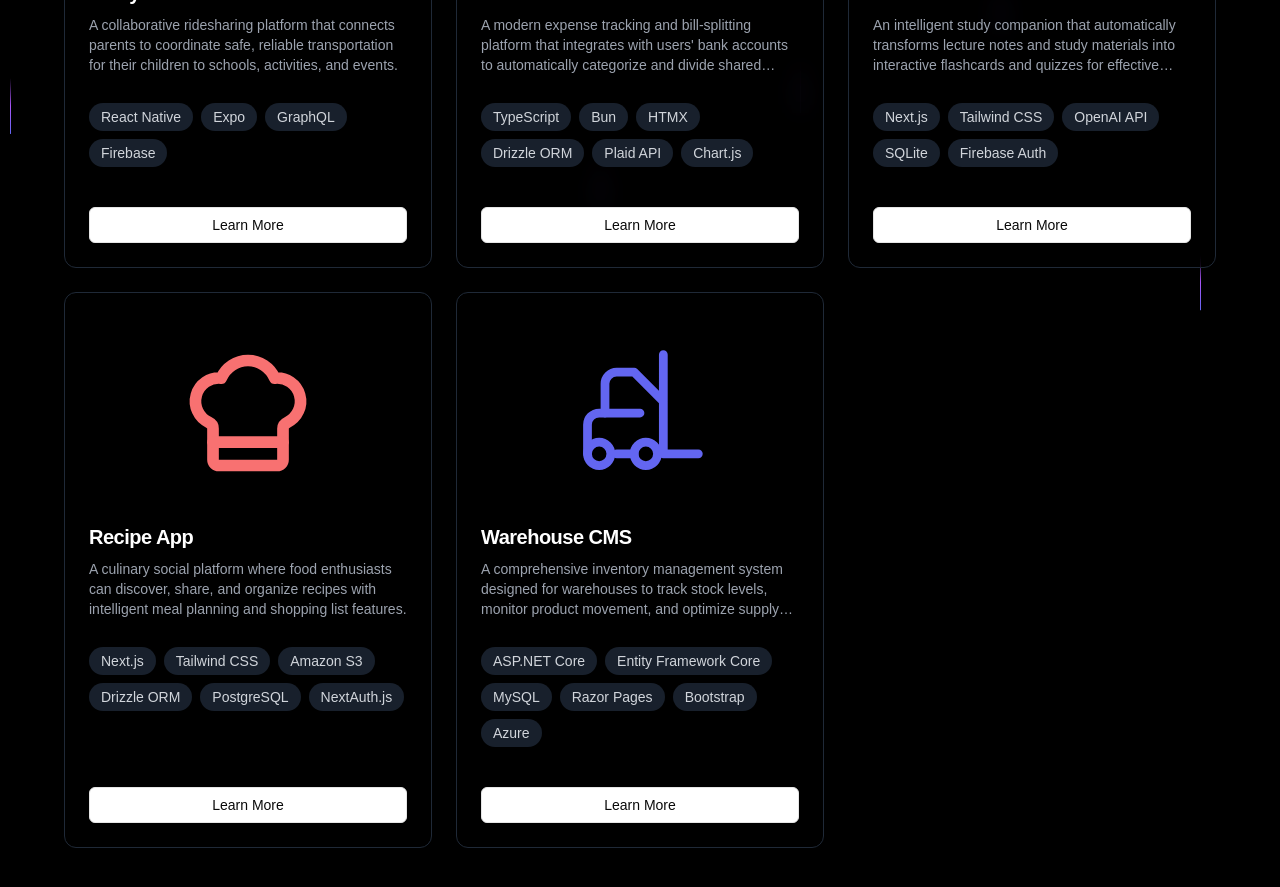
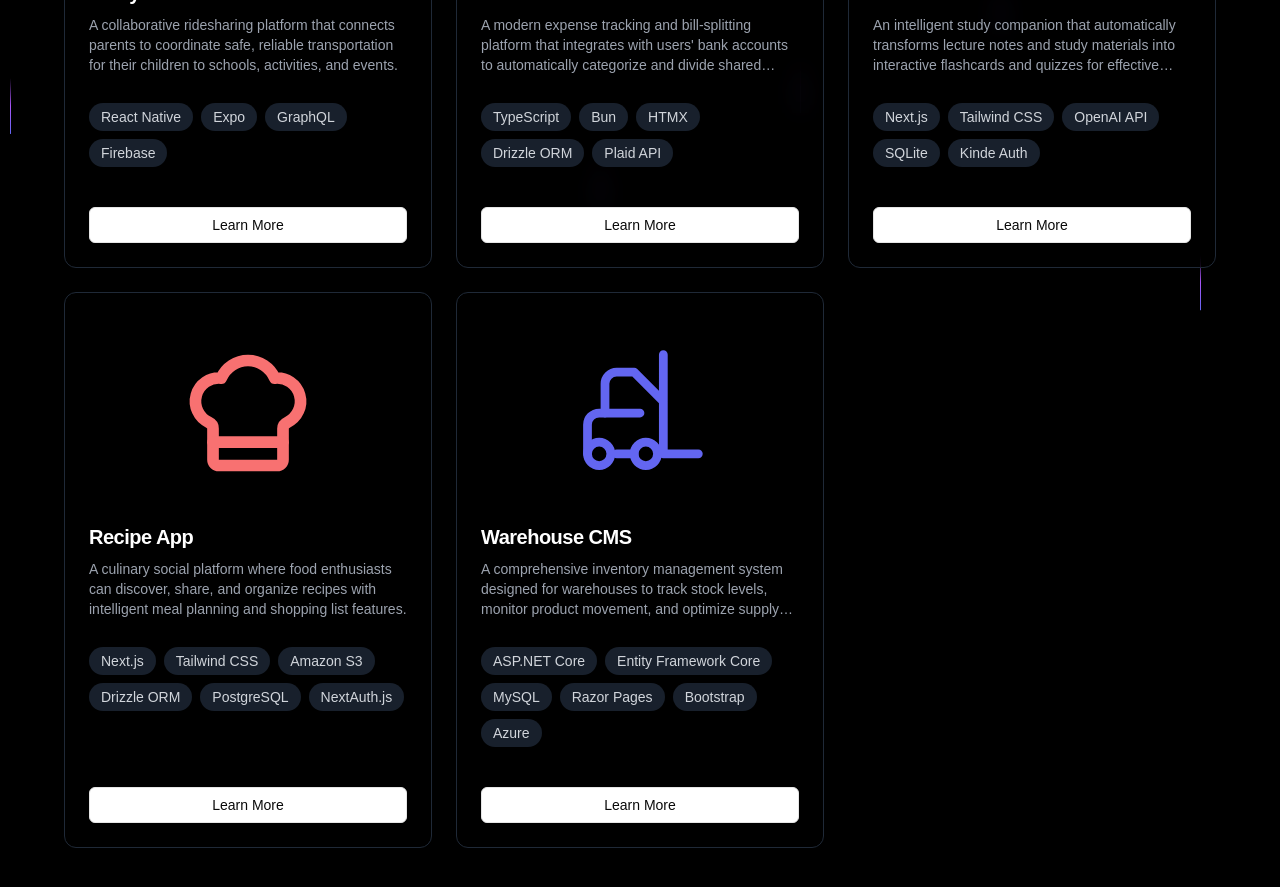
Before and after one commit to byrondray/portfolio, a Next.js app: page / in a window 1280 px wide. Shown: the part 860-1747 px from the top of the page. Built offline with nearby package versions, Linux system fonts and the light colour scheme.

Commit message:
update data

```diff
--- a/src/data/projectData.ts
+++ b/src/data/projectData.ts
@@ -124,7 +124,6 @@ export const projects: Project[] = [
       'HTMX',
       'Drizzle ORM',
       'Plaid API',
-      'Chart.js',
     ],
     liveLink: 'https://idsp.onrender.com/',
     githubLink: 'https://github.com/JustArmaan/FairShare',
@@ -214,7 +213,7 @@ export const projects: Project[] = [
       'Tailwind CSS',
       'OpenAI API',
       'SQLite',
-      'Firebase Auth',
+      'Kinde Auth',
     ],
     liveLink: 'https://flash-learn-f9pl.onrender.com/',
     githubLink: 'https://github.com/byrondray/flash-learn',
```
